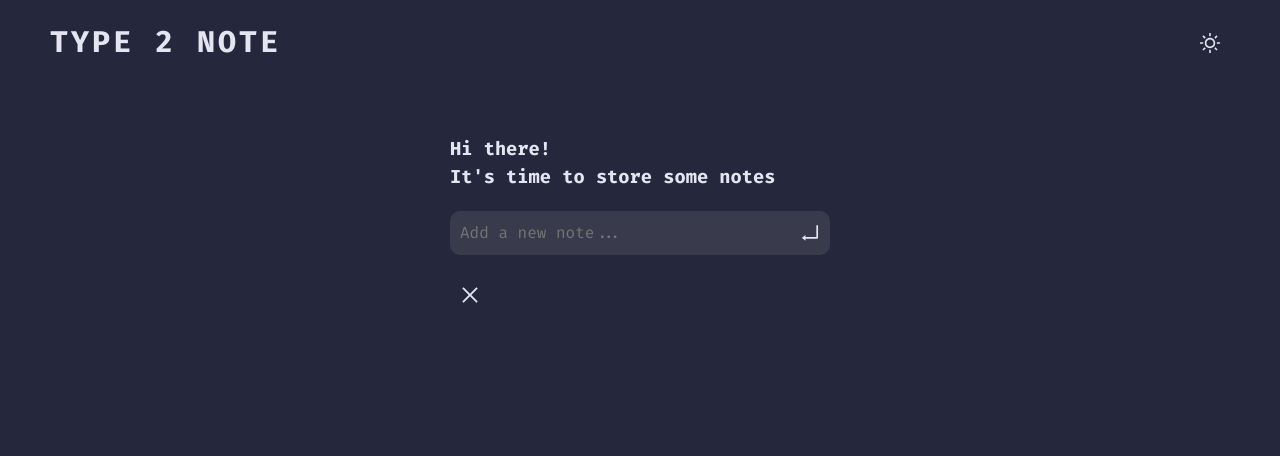
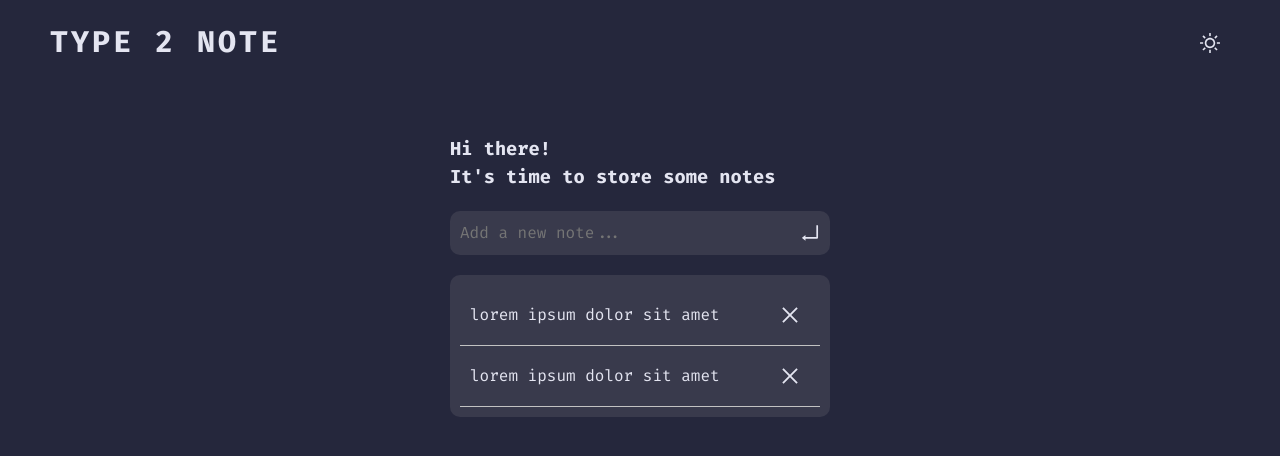
Before and after one commit to bakNa2t/type2note, a React (Vite) app: page / in a window 1280 px wide. Shown: the top 456 px of the page. Built offline with nearby package versions, Linux system fonts and the light colour scheme.

Commit message:
Added NoteField to App

```diff
--- a/src/App.jsx
+++ b/src/App.jsx
@@ -1,9 +1,7 @@
-import { CloseOutlined } from "@ant-design/icons";
-
-import Button from "./ui-blocks/Button";
 import Header from "./ui-blocks/Header";
 import AppLayout from "./ui-blocks/AppLayout";
 import InputField from "./ui-blocks/InputField";
+import NoteField from "./ui-blocks/NoteField";
 
 import GlobalStyles from "./styles/GlobalStyles";
 
@@ -18,9 +16,7 @@ function App() {
           <br /> It&apos;s time to store some notes
         </h3>
         <InputField />
-        <Button>
-          <CloseOutlined />
-        </Button>
+        <NoteField />
       </AppLayout>
     </>
   );
--- /dev/null
+++ b/src/ui-blocks/NoteField.jsx
@@ -0,0 +1,42 @@
+import { CloseOutlined } from "@ant-design/icons";
+import styled from "styled-components";
+
+import Button from "./Button";
+
+const StyledNoteField = styled.ul`
+  display: flex;
+  flex-direction: column;
+  background-color: var(--color-blue-zola-600);
+  border-radius: 1rem;
+  padding: 1rem;
+`;
+
+const NoteItem = styled.li`
+  display: flex;
+  align-items: center;
+  justify-content: space-between;
+  padding: 1rem;
+  min-height: 3rem;
+  border-bottom: 1px solid var(--color-blue-light-300);
+`;
+
+function NoteField() {
+  return (
+    <StyledNoteField>
+      <NoteItem>
+        lorem ipsum dolor sit amet
+        <Button>
+          <CloseOutlined />
+        </Button>
+      </NoteItem>
+      <NoteItem>
+        lorem ipsum dolor sit amet
+        <Button>
+          <CloseOutlined />
+        </Button>
+      </NoteItem>
+    </StyledNoteField>
+  );
+}
+
+export default NoteField;
```
